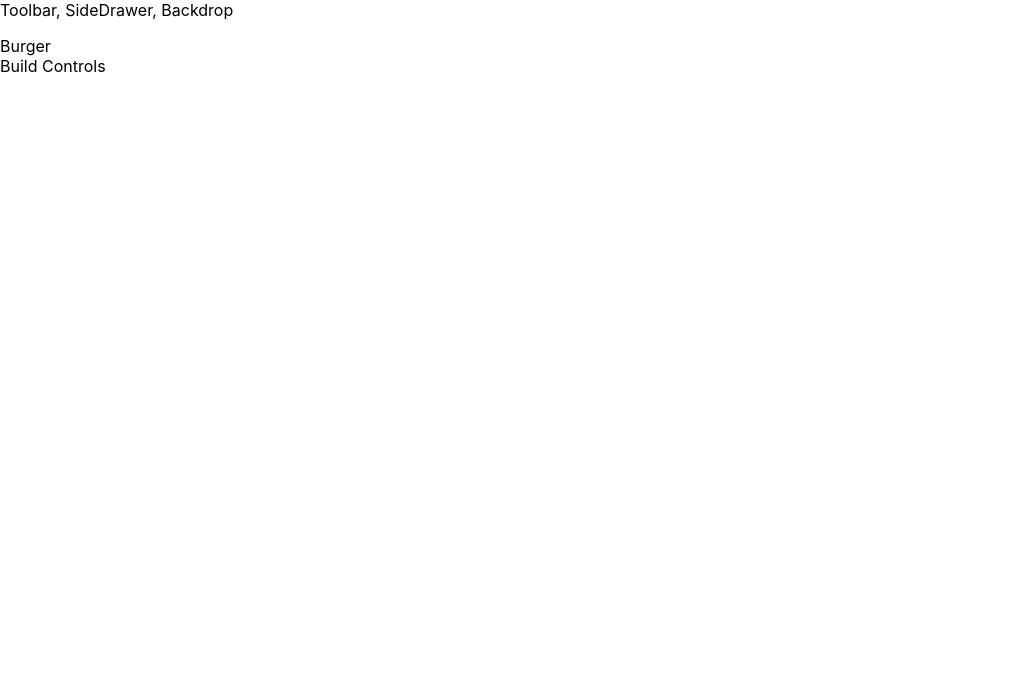
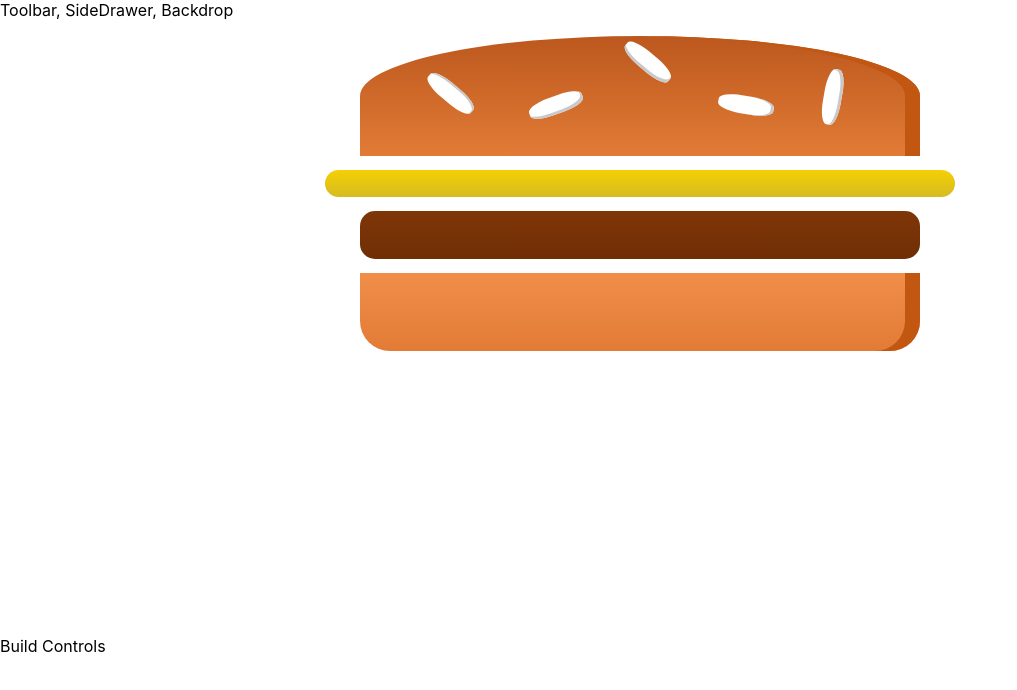
Before and after one commit to pdrobyshev/react-burger-builder, a React (Create React App) app: page / in a window 1280 px wide. Shown: the top 690 px of the page, without its empty margins (0-1017 px from the left). Built offline with nearby package versions, Linux system fonts and the light colour scheme.

Commit message:
burger cockpit

```diff
--- /dev/null
+++ b/src/components/Burger/Burger.js
@@ -0,0 +1,16 @@
+import React from 'react';
+import classes from './Burger.module.css';
+import BurgerIngredient from './BurgerIngridient/BurgerIngridient';
+
+const burger = (props) => {
+	return (
+		<div className={classes.Burger}>
+			<BurgerIngredient type="bread-top" />
+			<BurgerIngredient type="cheese" />
+			<BurgerIngredient type="meat" />
+			<BurgerIngredient type="bread-bottom" />
+		</div>
+	);
+};
+
+export default burger;
--- /dev/null
+++ b/src/components/Burger/Burger.module.css
@@ -0,0 +1,29 @@
+.Burger {
+    width: 100%;
+    margin: auto;
+    height: 250px;
+    text-align: center;
+    font-weight: bold;
+    font-size: 1.2rem;
+}
+
+@media (min-width: 500px) and (min-height: 400px){
+    .Burger {
+        width: 450px;
+        height: 300px;
+    }
+}
+
+@media (min-width: 500px) and (min-height: 401px){
+    .Burger {
+        width: 450px;
+        height: 400px;
+    }
+}
+
+@media (min-width: 1000px) and (min-height: 700px){
+    .Burger {
+        width: 700px;
+        height: 600px;
+    }
+}
--- /dev/null
+++ b/src/components/Burger/BurgerIngridient/BurgerIngredient.module.css
@@ -0,0 +1,113 @@
+.BreadBottom {
+    height: 13%;
+    width: 80%;
+    background: linear-gradient(#F08E4A, #e27b36);
+    border-radius: 0 0 30px 30px;
+    box-shadow: inset -15px 0 #c15711;
+    margin: 2% auto;
+}
+
+.BreadTop {
+    height: 20%;
+    width: 80%;
+    background: linear-gradient(#bc581e, #e27b36);
+    border-radius: 50% 50% 0 0;
+    box-shadow: inset -15px 0 #c15711;
+    margin: 2% auto;
+    position: relative;
+}
+
+.Seeds1 {
+    width: 10%;
+    height: 15%;
+    position: absolute;
+    background-color: white;
+    left: 30%;
+    top: 50%;
+    border-radius: 40%;
+    transform: rotate(-20deg);
+    box-shadow: inset -2px -3px #c9c9c9;
+}
+
+.Seeds1:after {
+    content: "";
+    width: 100%;
+    height: 100%;
+    position: absolute;
+    background-color: white;
+    left: -170%;
+    top: -260%;
+    border-radius: 40%;
+    transform: rotate(60deg);
+    box-shadow: inset -1px 2px #c9c9c9;
+  }
+
+.Seeds1:before {
+    content: "";
+    width: 100%;
+    height: 100%;
+    position: absolute;
+    background-color: white;
+    left: 180%;
+    top: -50%;
+    border-radius: 40%;
+    transform: rotate(60deg);
+    box-shadow: inset -1px -3px #c9c9c9;
+  }
+
+  .Seeds2 {
+    width: 10%;
+    height: 15%;
+    position: absolute;
+    background-color: white;
+    left: 64%;
+    top: 50%;
+    border-radius: 40%;
+    transform: rotate(10deg);
+    box-shadow: inset -3px 0 #c9c9c9;
+  }
+
+  .Seeds2:before {
+    content: "";
+    width: 100%;
+    height: 100%;
+    position: absolute;
+    background-color: white;
+    left: 150%;
+    top: -130%;
+    border-radius: 40%;
+    transform: rotate(90deg);
+    box-shadow: inset 1px 3px #c9c9c9;
+  }
+
+
+.Meat {
+    width: 80%;
+    height: 8%;
+    background: linear-gradient(#7f3608, #702e05);
+    margin: 2% auto;
+    border-radius: 15px;
+}
+
+.Cheese {
+    width: 90%;
+    height: 4.5%;
+    margin: 2% auto;
+    background: linear-gradient(#f4d004, #d6bb22);
+    border-radius: 20px;
+}
+
+.Salad {
+    width: 85%;
+    height: 7%;
+    margin: 2% auto;
+    background: linear-gradient(#228c1d, #91ce50);
+    border-radius: 20px;
+}
+
+.Bacon {
+    width: 80%;
+    height: 3%;
+    background: linear-gradient(#bf3813, #c45e38);
+    margin: 2% auto;
+}
--- /dev/null
+++ b/src/components/Burger/BurgerIngridient/BurgerIngridient.js
@@ -0,0 +1,45 @@
+import React, { Component } from 'react';
+import classes from './BurgerIngredient.module.css';
+import PropTypes from 'prop-types';
+
+class BurgerIngredient extends Component {
+	render() {
+		let ingredient = null;
+
+		switch (this.props.type) {
+			case 'bread-bottom':
+				ingredient = <div className={classes.BreadBottom}></div>;
+				break;
+			case 'bread-top':
+				ingredient = (
+					<div className={classes.BreadTop}>
+						<div className={classes.Seeds1}></div>
+						<div className={classes.Seeds2}></div>
+					</div>
+				);
+				break;
+			case 'meat':
+				ingredient = <div className={classes.Meat}></div>;
+				break;
+			case 'cheese':
+				ingredient = <div className={classes.Cheese}></div>;
+				break;
+			case 'salad':
+				ingredient = <div className={classes.Salad}></div>;
+				break;
+			case 'bacon':
+				ingredient = <div className={classes.Bacon}></div>;
+				break;
+			default:
+				ingredient = null;
+		}
+
+		return ingredient;
+	}
+}
+
+BurgerIngredient.propTypes = {
+	type: PropTypes.string.isRequired,
+};
+
+export default BurgerIngredient;
--- a/src/containers/BurgerBuilder/BurgerBuilder.js
+++ b/src/containers/BurgerBuilder/BurgerBuilder.js
@@ -1,11 +1,12 @@
 import React, { Component } from 'react';
 import Aux from '../../hoc/Auxiliary';
+import Burger from '../../components/Burger/Burger';
 
 class BurgerBuilder extends Component {
 	render() {
 		return (
 			<Aux>
-				<div>Burger</div>
+				<Burger />
 				<div>Build Controls</div>
 			</Aux>
 		);
```
Also changed, not shown: package.json (+8 -1 lines).
